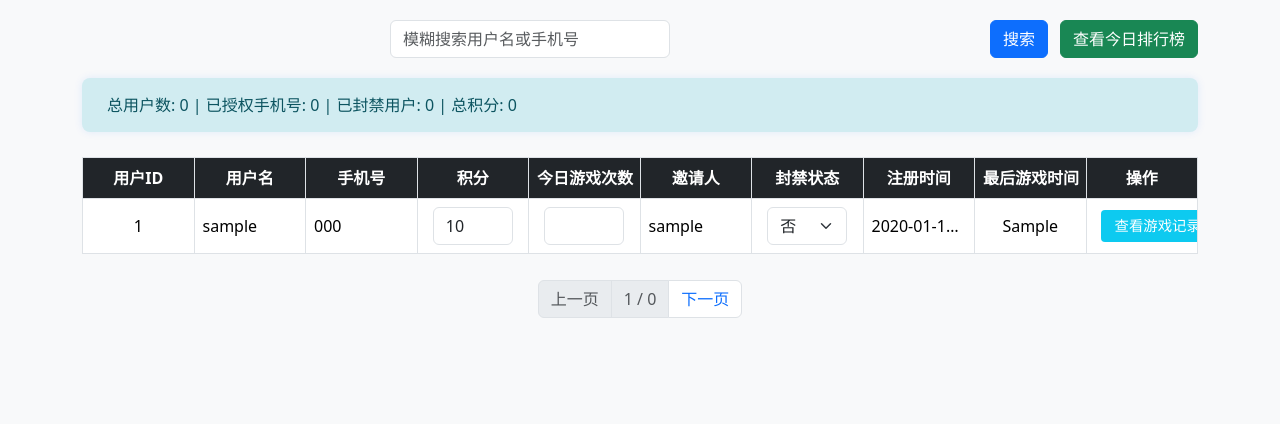
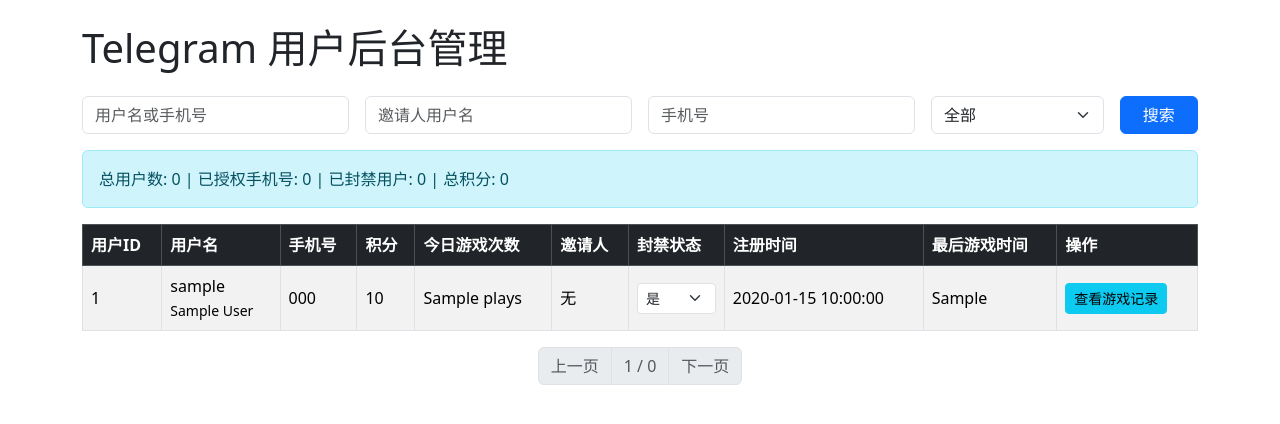
Before and after one commit to Dreamchaser-aus/telegramdashboard, a Flask app: page / in a window 1280 px wide. Shown: the top 424 px of the page. Run offline with Flask 2, Linux system fonts and the light colour scheme; a database or web service that is not in the repository returns one stand-in record (values such as "Sample title"); data that the repository does not hold is empty; parts of the project's set-up code (start-up, migrations or seed data) failed here and were passed over; some libraries are stand-ins or nearby versions.

Commit message:
Update dashboard.html

```diff
--- a/templates/dashboard.html
+++ b/templates/dashboard.html
@@ -2,186 +2,44 @@
 <html lang="zh">
 <head>
   <meta charset="UTF-8" />
-<meta name="viewport" content="width=device-width, initial-scale=1" />
-<title>用户管理后台</title>
+  <title>Telegram 用户后台管理</title>
   <link href="https://cdn.jsdelivr.net/npm/bootstrap@5.3.2/dist/css/bootstrap.min.css" rel="stylesheet" />
-<style>
-  body {
-    padding: 20px;
-    background-color: #f8f9fa;
-  }
-  .stats {
-    background-color: #d1ecf1;
-    padding: 15px 25px;
-    border-radius: 8px;
-    margin-bottom: 25px;
-    font-weight: 500;
-    color: #0c5460;
-    box-shadow: 0 0 8px rgba(13, 110, 253, 0.1);
-  }
-  .table thead th {
-    background-color: #212529;
-    color: white;
-    vertical-align: middle;
-    text-align: center;
-    white-space: nowrap;
-  }
-  .table tbody td {
-    vertical-align: middle;
-    text-align: center;
-    max-width: 120px;
-    white-space: nowrap;
-    overflow: hidden;
-    text-overflow: ellipsis;
-  }
-  .table tbody td.username,
-  .table tbody td.phone,
-  .table tbody td.inviter {
-    max-width: 180px;
-    text-align: left;
-  }
-  input.form-control, select.form-select {
-    width: 80px;
-    margin: auto;
-  }
-  /* 操作列宽度和按钮样式调整 */
-  td.actions-cell {
-    width: 320px !important;
-    white-space: nowrap !important;
-  }
-  .actions-cell button {
-    white-space: nowrap !important;
-    margin: 0 6px !important;
-    padding: 5px 14px !important;
-    font-size: 0.9rem !important;
-    border-radius: 0.25rem !important;
-    cursor: pointer !important;
-    border: none !important;
-    display: inline-block !important;
-  }
-  .btn-save {
-    background-color: #198754 !important;
-    color: #fff !important;
-  }
-  .btn-save:hover {
-    background-color: #146c43 !important;
-  }
-  .btn-delete {
-    background-color: #dc3545 !important;
-    color: #fff !important;
-  }
-  .btn-delete:hover {
-    background-color: #b02a37 !important;
-  }
-  .btn-record {
-    background-color: #0dcaf0 !important;
-    color: #fff !important;
-  }
-  .btn-record:hover {
-    background-color: #31d2f2 !important;
-  }
-  .form-inline {
-    display: flex;
-    gap: 12px;
-    flex-wrap: wrap;
-    margin-bottom: 20px;
-  }
-  .form-inline input[type="text"] {
-    width: 280px;
-  }
-  .pagination {
-    justify-content: center;
-    margin-top: 10px;
-  }
-  td[title] {
-    cursor: help;
-  }
-  .table-responsive {
-    overflow-x: auto !important;
-    max-width: 100% !important;
-  }
-  table {
-    table-layout: fixed !important;
-    width: 100% !important;
-  }
-</style>
-<script>
-async function updateBlockStatus(userId, selectElem) {
-  const isBlocked = selectElem.value === '是' ? 1 : 0;
-  try {
-    const res = await fetch('/update_block_status', {
-      method: 'POST',
-      headers: {'Content-Type': 'application/json'},
-      body: JSON.stringify({user_id: userId, is_blocked: isBlocked})
-    });
-    if (!res.ok) alert('更新失败');
-  } catch(e) {
-    alert('请求异常');
-  }
-}
-
-async function saveUser(userId, btn) {
-  const row = btn.closest('tr');
-  const points = row.querySelector('.points-input').value;
-  const plays = row.querySelector('.plays-input').value;
-  const blockSelect = row.querySelector('.block-select');
-  const isBlocked = blockSelect.value === '是' ? 1 : 0;
-
-  const formData = new FormData();
-  formData.append('user_id', userId);
-  formData.append('points', points);
-  formData.append('plays', plays);
-  formData.append('is_blocked', isBlocked);
-
-  try {
-    const res = await fetch('/update_user', {
-      method: 'POST',
-      body: formData
-    });
-    if (!res.ok) alert('保存失败');
-    else alert('保存成功');
-  } catch(e) {
-    alert('请求异常');
-  }
-}
-
-async function deleteUser(userId, btn) {
-  if (!confirm('确认删除该用户？此操作不可恢复！')) return;
-  const formData = new FormData();
-  formData.append('user_id', userId);
-  try {
-    const res = await fetch('/delete_user', {
-      method: 'POST',
-      body: formData
-    });
-    if (!res.ok) alert('删除失败');
-    else {
-      alert('删除成功');
-      btn.closest('tr').remove();
-    }
-  } catch(e) {
-    alert('请求异常');
-  }
-}
-</script>
 </head>
 <body>
+<div class="container py-4">
+  <h1 class="mb-4">Telegram 用户后台管理</h1>
 
-<div class="container">
-
-  <form method="get" class="form-inline">
-    <input type="text" name="keyword" placeholder="模糊搜索用户名或手机号" class="form-control" value="{{ keyword }}" title="输入用户名或手机号模糊搜索" />
-    <button type="submit" class="btn btn-primary">搜索</button>
-    <a href="/rank_data" class="btn btn-success" target="_blank">查看今日排行榜</a>
+  <form method="get" class="row g-3 mb-3">
+    <div class="col-md-3">
+      <input type="text" name="keyword" class="form-control" placeholder="用户名或手机号" value="{{ keyword or '' }}" />
+    </div>
+    <div class="col-md-3">
+      <input type="text" name="invited_by" class="form-control" placeholder="邀请人用户名" value="{{ invited_by_filter or '' }}" />
+    </div>
+    <div class="col-md-3">
+      <input type="text" name="phone" class="form-control" placeholder="手机号" value="{{ phone_filter or '' }}" />
+    </div>
+    <div class="col-md-2">
+      <select name="authorized" class="form-select">
+        <option value="" {% if not is_authorized %}selected{% endif %}>全部</option>
+        <option value="1" {% if is_authorized == '1' %}selected{% endif %}>已授权手机号</option>
+        <option value="0" {% if is_authorized == '0' %}selected{% endif %}>未授权手机号</option>
+      </select>
+    </div>
+    <div class="col-md-1">
+      <button type="submit" class="btn btn-primary w-100">搜索</button>
+    </div>
   </form>
 
-  <div class="stats" title="统计信息">
-    总用户数: {{ stats.total_users }} | 已授权手机号: {{ stats.authorized_users }} | 已封禁用户: {{ stats.blocked_users }} | 总积分: {{ stats.total_points }}
+  <div class="alert alert-info">
+    总用户数: {{ stats.total_users }} |
+    已授权手机号: {{ stats.authorized_users }} |
+    已封禁用户: {{ stats.blocked_users }} |
+    总积分: {{ stats.total_points }}
   </div>
 
-  <div class="table-responsive">
-    <table class="table table-bordered table-hover align-middle">
-      <thead>
+  <table class="table table-bordered table-striped align-middle">
+    <thead class="table-dark">
       <tr>
         <th>用户ID</th>
         <th>用户名</th>
@@ -198,48 +56,66 @@ async function deleteUser(userId, btn) {
     <tbody>
       {% for user in users %}
       <tr>
-          <td title="{{ user[0] }}">{{ user[0] }}</td>
-          <td class="username" title="{{ user[3] }}">{{ user[3] }}</td>
-          <td class="phone" title="{{ user[4] if user[4] else '未授权' }}">{{ user[4] if user[4] else '未授权' }}</td>
-          <td><input type="number" class="form-control points-input" value="{{ user[5] }}" title="编辑积分" /></td>
-          <td><input type="number" class="form-control plays-input" value="{{ user[6] }}" title="编辑今日游戏次数" /></td>
-          <td class="inviter" title="{{ user[12] if user[12] else '无' }}">{{ user[12] if user[12] else '无' }}</td>
+        <td>{{ user[0] }}</td>
         <td>
-            <select class="form-select block-select" onchange="updateBlockStatus('{{ user[0] }}', this)" title="修改封禁状态">
-              <option value="否" {% if not user[11] %}selected{% endif %}>否</option>
-              <option value="是" {% if user[11] %}selected{% endif %}>是</option>
+          {{ user[3] or '无用户名' }}<br/>
+          <small>{{ user[1] or '' }} {{ user[2] or '' }}</small>
+        </td>
+        <td>{{ user[4] or '未授权' }}</td>
+        <td>{{ user[5] }}</td>
+        <td>{{ user[6] }}</td>
+        <td>{{ user[11] or '无' }}</td>
+        <td>
+          <select class="form-select form-select-sm block-status" data-user-id="{{ user[0] }}">
+            <option value="0" {% if not user[10] %}selected{% endif %}>否</option>
+            <option value="1" {% if user[10] %}selected{% endif %}>是</option>
           </select>
         </td>
-          <td title="{{ user[7] }}">{{ user[7] }}</td>
-          <td title="{{ user[8] if user[8] else '无' }}">{{ user[8] if user[8] else '无' }}</td>
-          <td class="actions-cell" style="width: 320px; white-space: nowrap;">
-            <button type="button" class="btn btn-record btn-sm" style="min-width: 100px;" onclick="window.open('/game_history?user_id={{ user[0] }}', '_blank')" title="查看游戏记录">查看游戏记录</button>
-            <button type="button" class="btn btn-save btn-sm" style="min-width: 80px;" onclick="saveUser('{{ user[0] }}', this)" title="保存修改">保存</button>
-            <button type="button" class="btn btn-delete btn-sm" style="min-width: 80px;" onclick="deleteUser('{{ user[0] }}', this)" title="删除用户">删除用户</button>
+        <td>{{ user[7] }}</td>
+        <td>{{ user[8] or '未知' }}</td>
+        <td>
+          <a href="/game_history?user_id={{ user[0] }}" class="btn btn-sm btn-info">查看游戏记录</a>
         </td>
       </tr>
+      {% else %}
+      <tr><td colspan="10" class="text-center">无用户数据</td></tr>
       {% endfor %}
     </tbody>
   </table>
-  </div>
 
-  <nav aria-label="分页">
-    <ul class="pagination justify-content-center">
-      <li class="page-item {% if stats.page == 1 %}disabled{% endif %}">
-        <a class="page-link" href="?page={{ stats.page - 1 }}&keyword={{ keyword }}" tabindex="-1">上一页</a>
+  <nav aria-label="分页导航" class="d-flex justify-content-center">
+    <ul class="pagination">
+      <li class="page-item {% if stats.page <= 1 %}disabled{% endif %}">
+        <a class="page-link" href="?page={{ stats.page - 1 }}">上一页</a>
       </li>
       <li class="page-item disabled">
         <a class="page-link" href="#">{{ stats.page }} / {{ stats.total_pages }}</a>
       </li>
-      <li class="page-item {% if stats.page == stats.total_pages %}disabled{% endif %}">
-        <a class="page-link" href="?page={{ stats.page + 1 }}&keyword={{ keyword }}">下一页</a>
+      <li class="page-item {% if stats.page >= stats.total_pages %}disabled{% endif %}">
+        <a class="page-link" href="?page={{ stats.page + 1 }}">下一页</a>
       </li>
     </ul>
   </nav>
-
 </div>
 
-<script src="https://cdn.jsdelivr.net/npm/bootstrap@5.3.2/dist/js/bootstrap.bundle.min.js"></script>
-
+<script>
+document.querySelectorAll('.block-status').forEach(select => {
+  select.addEventListener('change', async function() {
+    const userId = this.getAttribute('data-user-id');
+    const isBlocked = this.value;
+    try {
+      const res = await fetch('/update_block_status', {
+        method: 'POST',
+        headers: {'Content-Type': 'application/json'},
+        body: JSON.stringify({ user_id: userId, is_blocked: isBlocked })
+      });
+      if (!res.ok) throw new Error('更新失败');
+      alert('封禁状态已更新');
+    } catch (e) {
+      alert('更新封禁状态失败');
+    }
+  });
+});
+</script>
 </body>
 </html>
```
Lines whose indentation alone changed are shown as unchanged.
